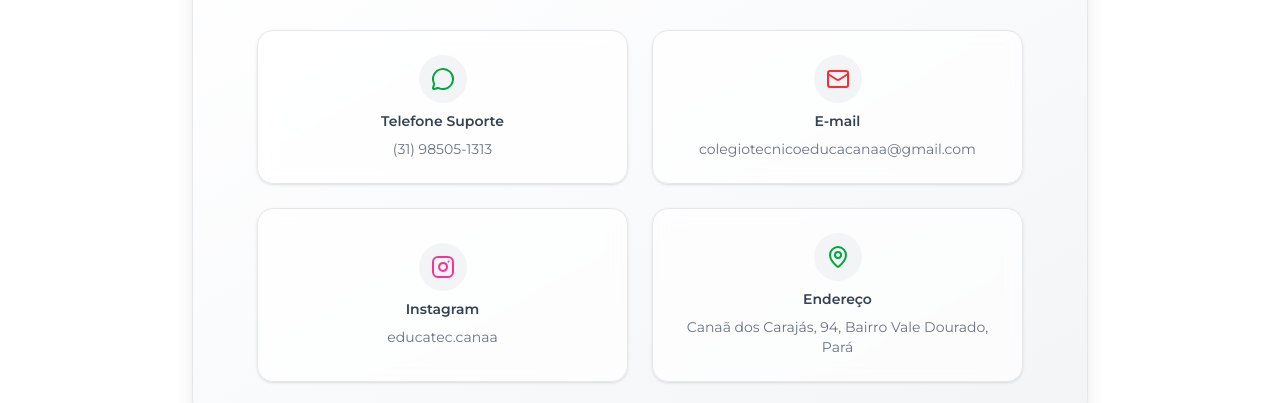
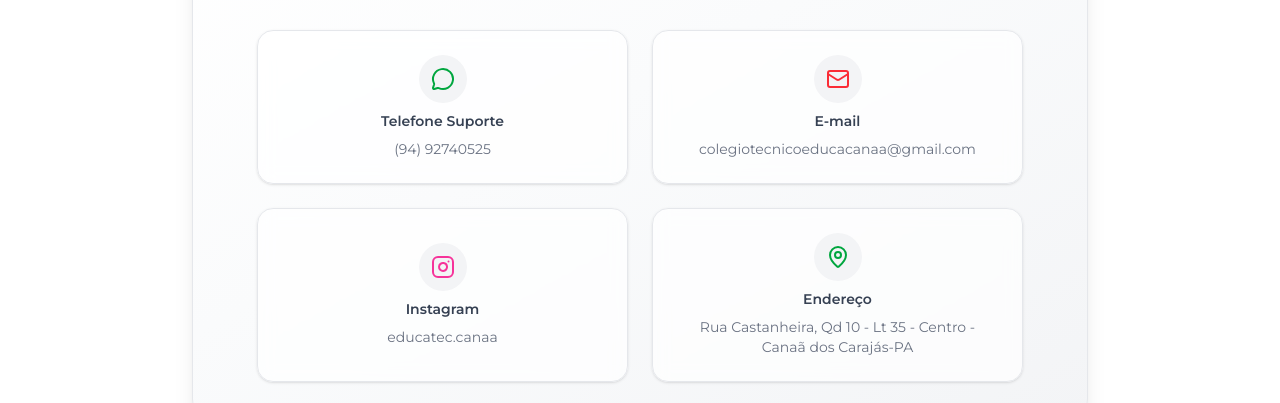
Before and after one commit to Peixotim/edu-tec-canaa, a Next.js app: page / in a window 1280 px wide. Shown: the part 4420-4823 px from the top of the page. Built offline with nearby package versions, Linux system fonts and the light colour scheme; no server answers.

Commit message:
fix:Ajusta dados dos contatos

```diff
--- a/package.json
+++ b/package.json
@@ -15,7 +15,7 @@
     "framer-motion": "^12.23.12",
     "lucide-react": "^0.541.0",
     "next": "15.5.0",
-    "pnpm": "^10.15.0",
+    "pnpm": "^10.18.3",
     "react": "19.1.0",
     "react-dom": "19.1.0",
     "tailwind-merge": "^3.3.1"
--- a/src/app/sistec/ConsultorModalTrigger.tsx
+++ b/src/app/sistec/ConsultorModalTrigger.tsx
@@ -9,14 +9,14 @@ type Props = {
   className?: string;
   children?: React.ReactNode;
   selectedContent?: string;
-  whatsappNumber?: string; // ex: 5531999022636
+  whatsappNumber?: string;
 };
 
 export default function ConsultorModalTrigger({
   className = "",
   children = "Fale com um Consultor",
   selectedContent = "SISTEC-MEC – Verificação e Matrícula",
-  whatsappNumber = "5531999022636",
+  whatsappNumber = "559492740525",
 }: Props) {
   const [isOpen, setIsOpen] = useState(false);
   const [formStatus, setFormStatus] = useState<"form" | "loading" | "success">(
--- a/src/app/sistec/page.tsx
+++ b/src/app/sistec/page.tsx
@@ -66,7 +66,7 @@ export default function PageSistecMec() {
                 <ConsultorModalTrigger
                   className="inline-flex items-center justify-center rounded-2xl border border-white/15 bg-white/0 px-5 py-3 font-semibold text-white/90 backdrop-blur-sm transition hover:bg-white/10"
                   selectedContent="SISTEC-MEC – Verificação e Matrícula"
-                  whatsappNumber="5531999022636"
+                  whatsappNumber="559492740525"
                 >
                   Fale com um Consultor
                 </ConsultorModalTrigger>
@@ -268,7 +268,7 @@ export default function PageSistecMec() {
               <ConsultorModalTrigger
                 className="inline-flex items-center justify-center rounded-2xl border border-white/15 px-5 py-3 font-semibold text-white/90 hover:bg-white/10"
                 selectedContent="SISTEC-MEC – Verificação e Matrícula"
-                whatsappNumber="5531999022636"
+                whatsappNumber="559492740525"
               >
                 Fale com um Consultor
               </ConsultorModalTrigger>
--- a/src/components/Banner.tsx
+++ b/src/components/Banner.tsx
@@ -33,7 +33,7 @@ export const HeroSection = () => {
   );
   const [whatsappMessage, setWhatsappMessage] = useState("");
 
-  const WHATSAPP_NUMBER = "5531999022636";
+  const WHATSAPP_NUMBER = "559492740525";
 
   const openModal = () => {
     setFormStatus("form");
--- a/src/components/WhatsAppButton.tsx
+++ b/src/components/WhatsAppButton.tsx
@@ -3,7 +3,7 @@
 import { MessageCircle } from "lucide-react";
 
 export default function WhatsAppButton() {
-  const phoneNumber = "5531999022636"; //Numero de redirecionamento
+  const phoneNumber = "5594927405256"; //Numero de redirecionamento
   const message = "Olá! Gostaria de saber mais sobre os cursos."; //Mensagem do whatsApp
 
   const whatsappUrl = `https://wa.me/${phoneNumber}?text=${encodeURIComponent(
--- a/src/components/contact.tsx
+++ b/src/components/contact.tsx
@@ -9,8 +9,8 @@ export default function Contact() {
     {
       icon: <MessageCircle className="w-6 h-6 text-green-600" />,
       label: "Telefone Suporte",
-      value: "(31) 98505-1313",
-      href: "https://wa.me/31999022636", // link do WhatsApp
+      value: "(94) 92740525",
+      href: "https://wa.me/559492740525", // link do WhatsApp
     },
     {
       icon: <Mail className="w-6 h-6 text-red-500" />,
@@ -27,7 +27,7 @@ export default function Contact() {
     {
       icon: <MapPin className="w-6 h-6 text-green-600" />,
       label: "Endereço",
-      value: "Canaã dos Carajás, 94, Bairro Vale Dourado, Pará",
+      value: "Rua Castanheira, Qd 10 - Lt 35 - Centro - Canaã dos Carajás-PA",
       href: "https://www.google.com/maps/search/?api=1&query=Canaã+dos+Carajás,+94,+Vale+Dourado,+Pará",
     },
   ];
--- a/src/components/courseInformations.tsx
+++ b/src/components/courseInformations.tsx
@@ -43,7 +43,7 @@ export default function CourseInformations({
   );
   const [whatsappMessage, setWhatsappMessage] = useState("");
 
-  const WHATSAPP_NUMBER = "5531999022636";
+  const WHATSAPP_NUMBER = "559492740525";
 
   const openModal = () => {
     setFormStatus("form");
--- a/src/components/sidebar.tsx
+++ b/src/components/sidebar.tsx
@@ -30,7 +30,7 @@ export const Header = () => {
   );
   const [whatsappMessage, setWhatsappMessage] = useState("");
 
-  const WHATSAPP_NUMBER = "5531999022636";
+  const WHATSAPP_NUMBER = "559492740525";
 
   const openModal = () => {
     setFormStatus("form");
```
Also changed, not shown: 2 other files (tests, documents, lock files or other folders).
